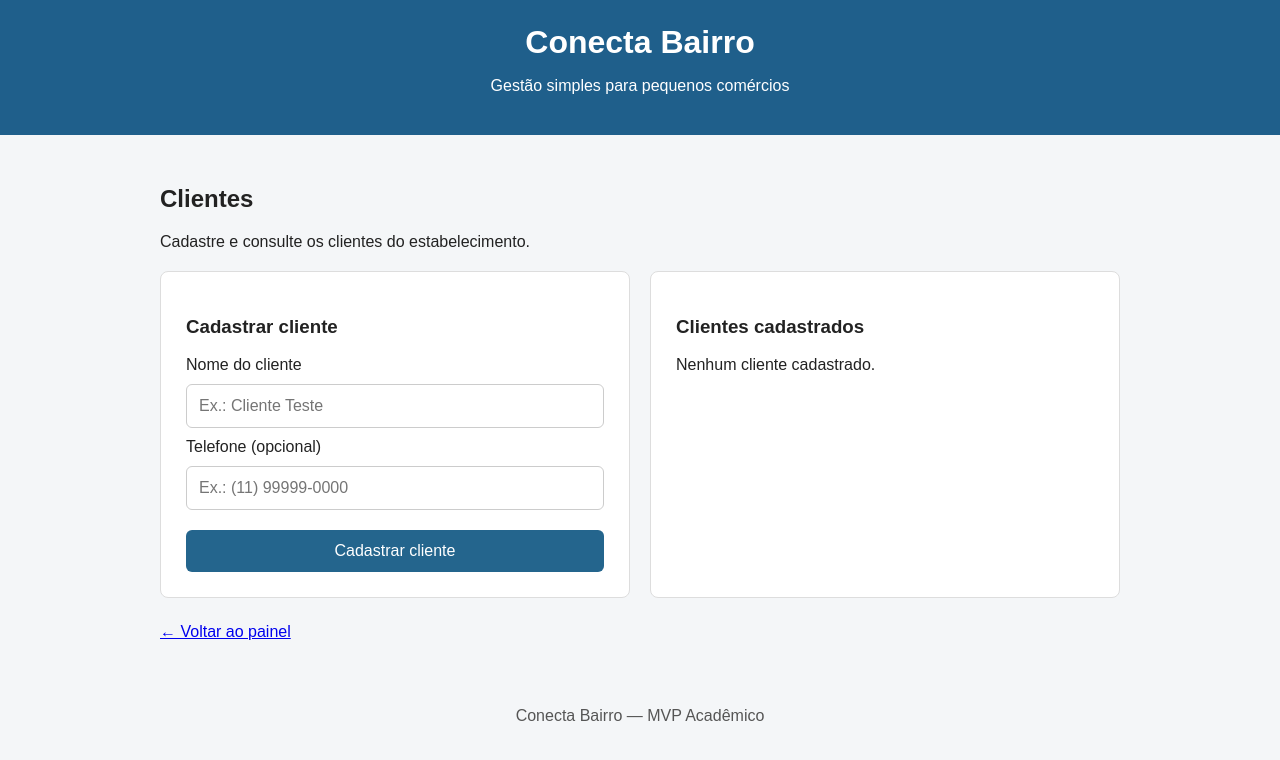
After one commit to matheeeusm/conecta-bairro, a Flask app: page /clientes in a window 1280 px wide. The commit adds this page. Shown: the top 760 px of the page. Run offline with Flask 3, Linux system fonts and the light colour scheme.

Commit message:
feat: implementa cadastro e listagem de clientes

```diff
--- a/app.py
+++ b/app.py
@@ -59,6 +59,117 @@ def index():
     return render_template("index.html")
 
 
+@app.route("/clientes", methods=["GET", "POST"])
+def clientes():
+    erro = None
+
+    if request.method == "POST":
+        nome = request.form.get("nome", "").strip()
+        telefone = request.form.get("telefone", "").strip()
+
+        if not nome:
+            erro = "Informe o nome do cliente."
+        else:
+            novo_cliente = Cliente(
+                nome=nome,
+                telefone=telefone
+            )
+
+            db.session.add(novo_cliente)
+            db.session.commit()
+
+            return redirect(url_for("clientes"))
+
+    lista_clientes = Cliente.query.order_by(Cliente.id.desc()).all()
+
+    return render_template(
+        "clientes.html",
+        clientes=lista_clientes,
+        erro=erro
+    )
+
+
+@app.route("/produtos", methods=["GET", "POST"])
+def produtos():
+    erro = None
+
+    if request.method == "POST":
+        nome = request.form.get("nome", "").strip()
+        preco_texto = request.form.get("preco", "").strip()
+
+        if not nome:
+            erro = "Informe o nome do produto."
+
+        elif not preco_texto:
+            erro = "Informe o preço do produto."
+
+        else:
+            try:
+                preco = float(preco_texto.replace(",", "."))
+
+                if preco <= 0:
+                    erro = "O preço deve ser maior que zero."
+
+                else:
+                    novo_produto = Produto(
+                        nome=nome,
+                        preco=preco,
+                        disponivel=True
+                    )
+
+                    db.session.add(novo_produto)
+                    db.session.commit()
+
+                    return redirect(url_for("produtos"))
+
+            except ValueError:
+                erro = "Informe um preço válido."
+
+    lista_produtos = Produto.query.order_by(Produto.id.desc()).all()
+
+    return render_template(
+        "produtos.html",
+        produtos=lista_produtos,
+        erro=erro
+    )
+
+
+with app.app_context():
+    db.create_all()
+
+
+if __name__ == "__main__":
+    app.run(debug=True)
+def clientes():
+
+    erro = None
+
+    if request.method == "POST":
+        nome = request.form.get("nome", "").strip()
+        telefone = request.form.get("telefone", "").strip()
+
+        if not nome:
+            erro = "Informe o nome do cliente."
+        else:
+            novo_cliente = Cliente(
+                nome=nome,
+                telefone=telefone
+            )
+
+            db.session.add(novo_cliente)
+            db.session.commit()
+
+            return redirect(url_for("clientes"))
+
+    lista_clientes = Cliente.query.order_by(Cliente.id.desc()).all()
+
+    return render_template(
+        "clientes.html",
+        clientes=lista_clientes,
+        erro=erro
+    )
+
+
 @app.route("/produtos", methods=["GET", "POST"])
 def produtos():
 
--- /dev/null
+++ b/templates/clientes.html
@@ -0,0 +1,91 @@
+{% extends "base.html" %}
+
+{% block title %}Clientes | Conecta Bairro{% endblock %}
+
+{% block content %}
+
+<section class="page-header">
+    <h2>Clientes</h2>
+    <p>Cadastre e consulte os clientes do estabelecimento.</p>
+</section>
+
+<div class="produto-grid">
+
+    <section class="card">
+
+        <h3>Cadastrar cliente</h3>
+
+        {% if erro %}
+        <div class="alerta">
+            {{ erro }}
+        </div>
+        {% endif %}
+
+        <form method="POST">
+
+            <label for="nome">Nome do cliente</label>
+
+            <input
+                type="text"
+                id="nome"
+                name="nome"
+                placeholder="Ex.: Cliente Teste"
+                required
+            >
+
+            <label for="telefone">Telefone (opcional)</label>
+
+            <input
+                type="text"
+                id="telefone"
+                name="telefone"
+                placeholder="Ex.: (11) 99999-0000"
+            >
+
+            <button type="submit">
+                Cadastrar cliente
+            </button>
+
+        </form>
+
+    </section>
+
+    <section class="card">
+
+        <h3>Clientes cadastrados</h3>
+
+        {% if clientes %}
+
+            {% for cliente in clientes %}
+
+            <div class="produto-item">
+
+                <div>
+                    <strong>{{ cliente.nome }}</strong>
+
+                    {% if cliente.telefone %}
+                    <p>{{ cliente.telefone }}</p>
+                    {% else %}
+                    <p>Telefone não informado</p>
+                    {% endif %}
+                </div>
+
+            </div>
+
+            {% endfor %}
+
+        {% else %}
+
+            <p>Nenhum cliente cadastrado.</p>
+
+        {% endif %}
+
+    </section>
+
+</div>
+
+<a href="{{ url_for('index') }}" class="voltar">
+    ← Voltar ao painel
+</a>
+
+{% endblock %}
--- a/templates/index.html
+++ b/templates/index.html
@@ -12,7 +12,7 @@
 
     <div class="menu">
 
-        <a href="#" class="card">
+        <a href="{{ url_for('clientes') }}" class="card">
             <h3>Clientes</h3>
             <p>Cadastre e consulte clientes.</p>
         </a>
```
